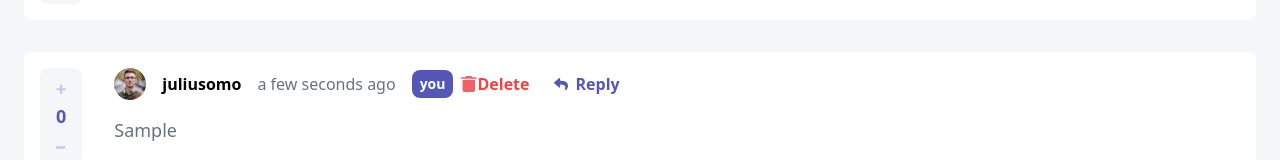
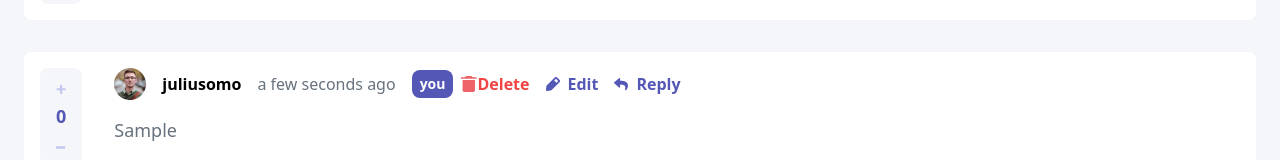
Before and after one commit to lavollmer/interactive-comments-app, a React (Vite) app: page / in a window 1280 px wide. Both pictures are taken after typing "Sample" into the empty fields and a click on the button "SEND". Shown: the part 188-348 px from the top of the page. Built offline with nearby package versions, Linux system fonts and the light colour scheme.

Commit message:
added the edit button

```diff
--- a/src/components/CommentCard.jsx
+++ b/src/components/CommentCard.jsx
@@ -5,6 +5,7 @@ import IconMinus from "../assets/icon-minus.svg";
 import IconReply from "../assets/icon-reply.svg";
 import ReplyCard from "./ReplyCard";
 import IconDelete from "../assets/icon-delete.svg";
+import IconEdit from "../assets/icon-edit.svg";
 
 const CommentCard = ({
   AvatarImage,
@@ -97,6 +98,9 @@ const CommentCard = ({
                   <img src={IconDelete} alt="Delete Icon" className="h-4 w-4" />
                   Delete
                 </button>
+                <button className="flex flex-row items-center justify-center text-moderate-blue font-bold">
+                <img src={IconEdit} alt="Reply Icon" className="pr-2" />
+                Edit</button>
               </div>
             )}
             <button
```
